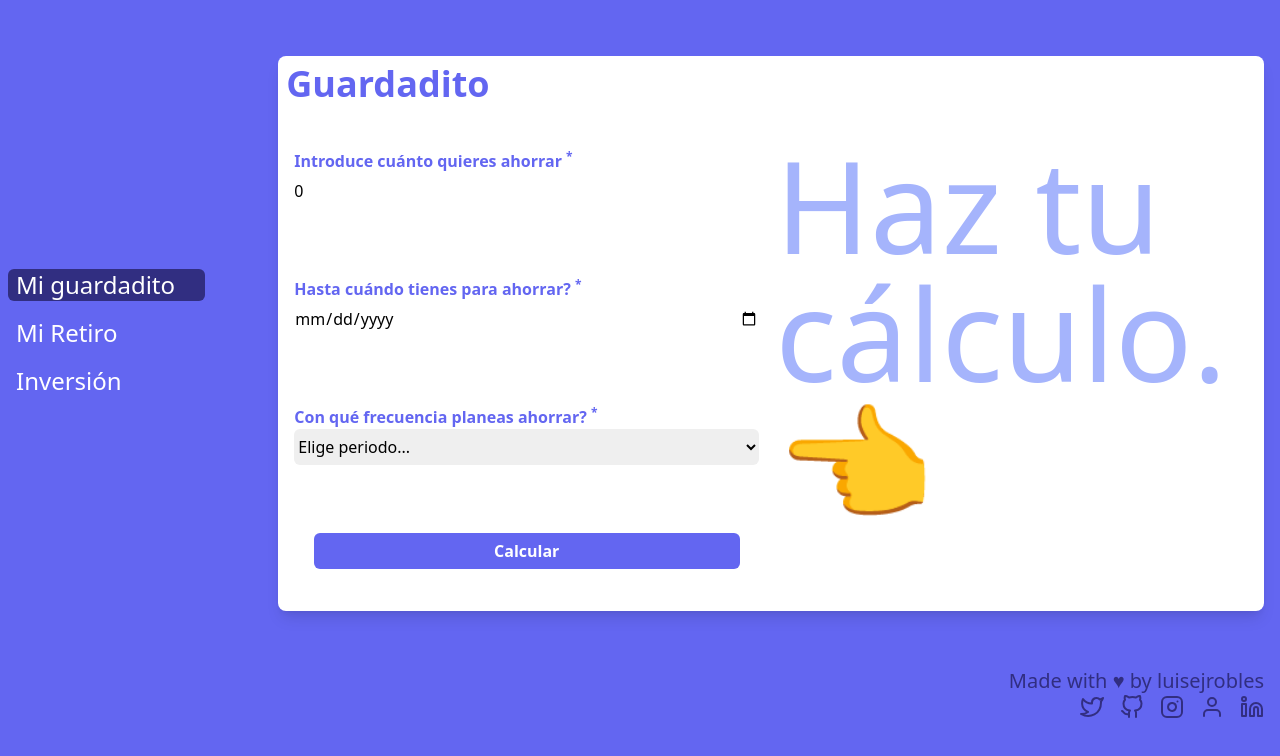
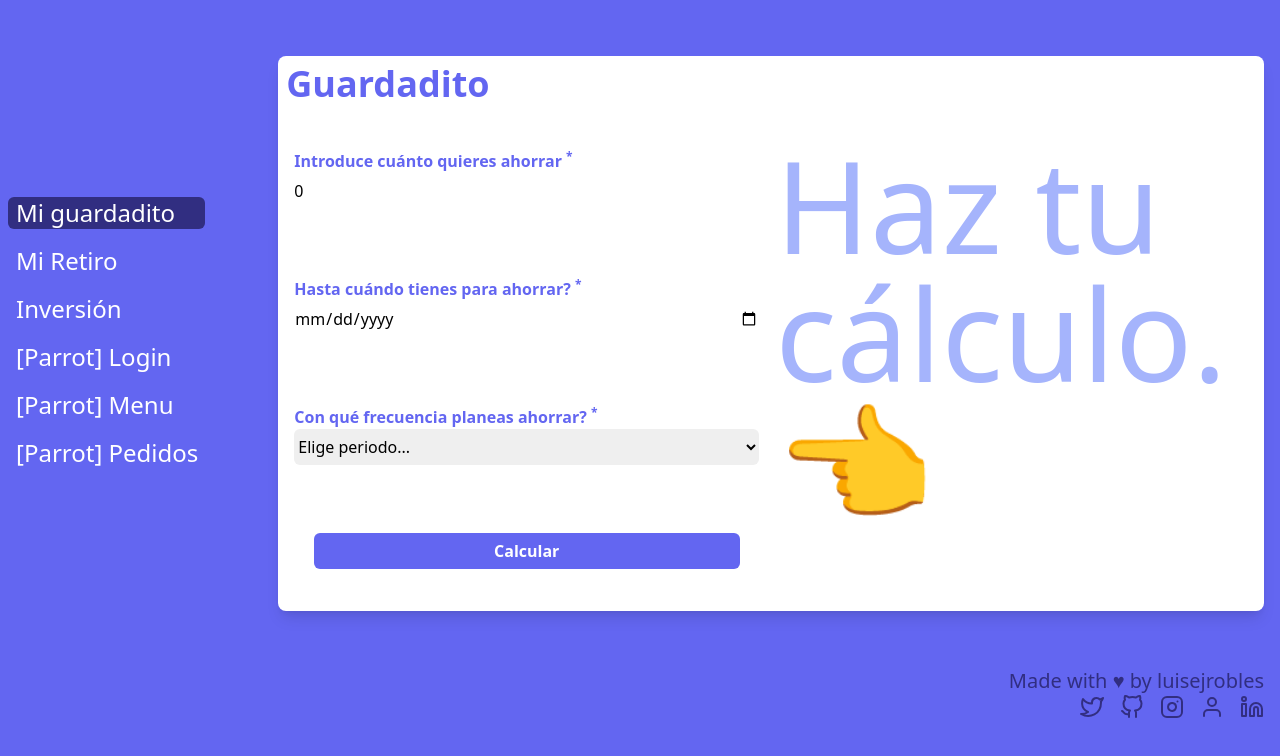
Before and after one commit to luisejrobles/future-me, a React (Create React App) app: page / in a window 1280 px wide. Shown: the top 756 px of the page. Built offline with nearby package versions, Linux system fonts and the light colour scheme.

Commit message:
mixpanel working

```diff
--- a/package.json
+++ b/package.json
@@ -7,11 +7,11 @@
     "@testing-library/jest-dom": "^5.12.0",
     "@testing-library/react": "^11.2.7",
     "@testing-library/user-event": "^12.8.3",
-    "amplitude-js": "^8.18.5",
     "cra-template": "^1.1.2",
     "craco": "^0.0.3",
     "formik": "^2.2.8",
     "luxon": "^1.27.0",
+    "mixpanel-browser": "^2.49.0",
     "react": "^17.0.2",
     "react-dom": "^17.0.2",
     "react-feather": "^2.0.9",
@@ -44,8 +44,7 @@
       "last 1 safari version"
     ]
   },
-    "cracoConfig": "craco.config.js"
-  ,
+  "cracoConfig": "craco.config.js",
   "devDependencies": {
     "autoprefixer": "^10.4.7",
     "postcss": "^8.4.14",
--- /dev/null
+++ b/src/components/[Parrot] Login/[Parrot]Login.js
@@ -0,0 +1,14 @@
+import React from "react";
+import { Mixpanel } from "../../mixpanel";
+
+const ParrotLogin = () => {
+  Mixpanel.identify("001");
+  Mixpanel.track("[Parrot] Login");
+  return (
+    <div className="text-9xl justify-center text-center text-indigo-300 h-full flex flex-col ">
+      LOGIN{" "}
+    </div>
+  );
+};
+
+export default ParrotLogin;
--- /dev/null
+++ b/src/components/[Parrot] Menu/[Parrot]Menu.js
@@ -0,0 +1,11 @@
+import React from "react";
+
+const ParrotMenu = () => {
+  return (
+    <div className="text-9xl justify-center text-center text-indigo-300 h-full flex flex-col ">
+      MENU{" "}
+    </div>
+  );
+};
+
+export default ParrotMenu;
--- /dev/null
+++ b/src/components/[Parrot] Pedidos/[Parrot]Pedidos.js
@@ -0,0 +1,11 @@
+import React from "react";
+
+const ParrotPedidos = () => {
+  return (
+    <div className="text-9xl justify-center text-center text-indigo-300 h-full flex flex-col ">
+      Pedidosss
+    </div>
+  );
+};
+
+export default ParrotPedidos;
--- a/src/layout/LeftNav/LeftNav.js
+++ b/src/layout/LeftNav/LeftNav.js
@@ -38,6 +38,36 @@ const LeftNav = ({ updateState, currentView }) => {
       >
         Inversión
       </button>
+      <button
+        className={
+          currentView === 3
+            ? "border-none rounded-md text-left pl-2 w-4/5 text-white bg-indigo-900 "
+            : "border-none rounded-md text-left pl-2 w-4/5 text-white hover:bg-indigo-900 hover:border-radius-lg"
+        }
+        onClick={() => changeView(3)}
+      >
+        [Parrot] Login
+      </button>
+      <button
+        className={
+          currentView === 4
+            ? "border-none rounded-md text-left pl-2 w-4/5 text-white bg-indigo-900 "
+            : "border-none rounded-md text-left pl-2 w-4/5 text-white hover:bg-indigo-900 hover:border-radius-lg"
+        }
+        onClick={() => changeView(4)}
+      >
+        [Parrot] Menu
+      </button>
+      <button
+        className={
+          currentView === 5
+            ? "border-none rounded-md text-left pl-2 w-4/5 text-white bg-indigo-900 "
+            : "border-none rounded-md text-left pl-2 w-4/5 text-white hover:bg-indigo-900 hover:border-radius-lg"
+        }
+        onClick={() => changeView(5)}
+      >
+        [Parrot] Pedidos
+      </button>
     </div>
   );
 };
--- a/src/layout/MainContainer/MainContainer.js
+++ b/src/layout/MainContainer/MainContainer.js
@@ -2,6 +2,9 @@ import React from "react";
 import Inversion from "../../components/Inversion/Inversion";
 import MiGuardadito from "../../components/MiGuardadito/MiGuardadito";
 import Retiro from "../../components/Retiro/Retiro";
+import ParrotLogin from "../../components/[Parrot] Login/[Parrot]Login";
+import ParrotMenu from "../../components/[Parrot] Menu/[Parrot]Menu";
+import ParrotPedidos from "../../components/[Parrot] Pedidos/[Parrot]Pedidos";
 const MainContainer = ({ view = 0 }) => {
   const handleView = () => {
     switch (view) {
@@ -11,6 +14,12 @@ const MainContainer = ({ view = 0 }) => {
         return <Retiro />;
       case 2:
         return <Inversion />;
+      case 3:
+        return <ParrotLogin />;
+      case 4:
+        return <ParrotMenu />;
+      case 5:
+        return <ParrotPedidos />;
       default:
         return <h1>UPS</h1>;
     }
--- /dev/null
+++ b/src/mixpanel.js
@@ -0,0 +1,27 @@
+import mixpanel from "mixpanel-browser";
+const REACT_APP_MIXPANEL = process.env.REACT_APP_MIXPANEL;
+mixpanel.init(REACT_APP_MIXPANEL, {
+  debug: true,
+  ignore_dnt: true,
+});
+
+// let env_check = process.env.NODE_ENV === "production" || "dev";
+
+let actions = {
+  identify: (id) => {
+    mixpanel.identify(id);
+  },
+  alias: (id) => {
+    mixpanel.alias(id);
+  },
+  track: (name, props) => {
+    mixpanel.track(name, props);
+  },
+  people: {
+    set: (props) => {
+      mixpanel.people.set(props);
+    },
+  },
+};
+
+export let Mixpanel = actions;
```
Also changed, not shown: 2 other files (tests, documents, lock files or other folders).
